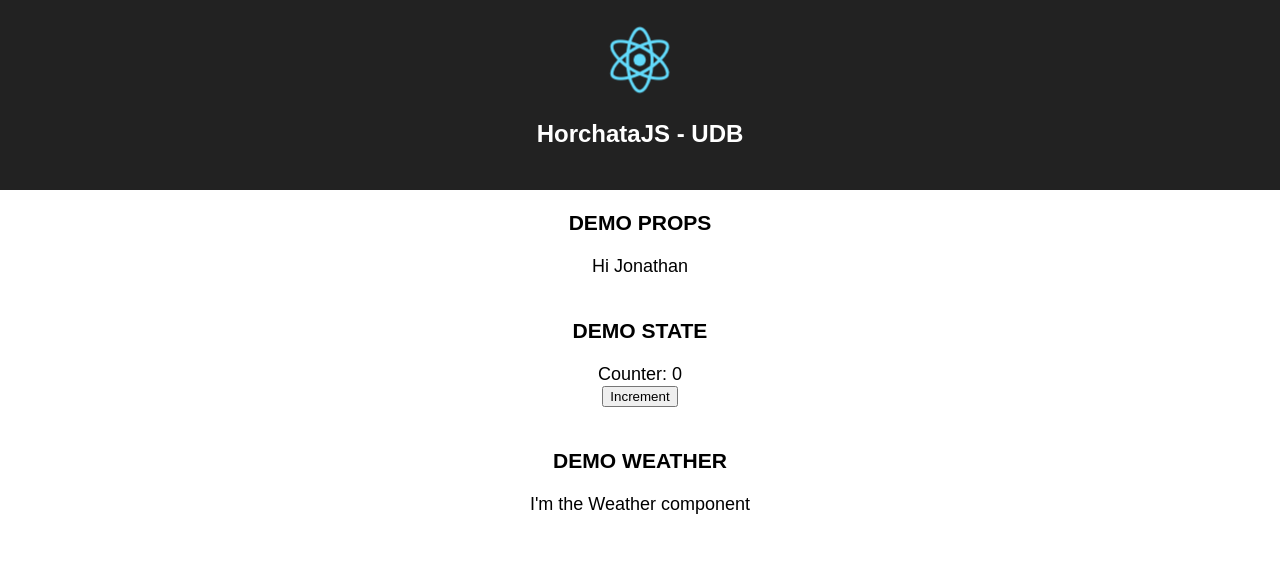
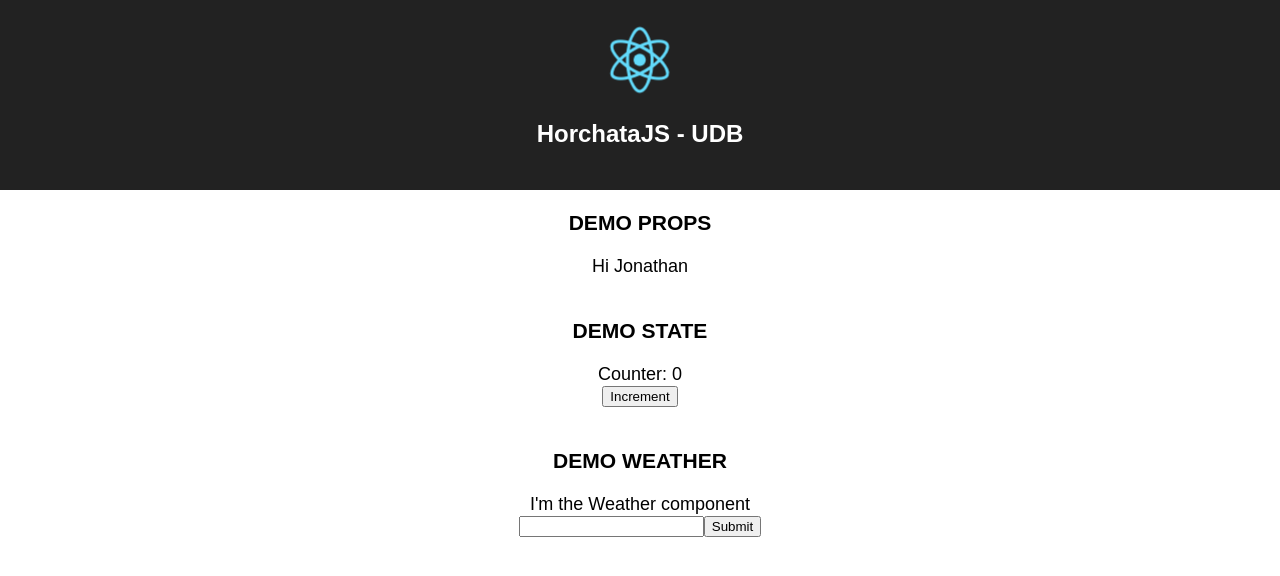
Before and after one commit to jonathanpalma/horchatajs-udb-demo, a React (Create React App) app: page / in a window 1280 px wide. Shown: the top 576 px of the page. Built offline with nearby package versions, Linux system fonts and the light colour scheme.

Commit message:
Added input text to handle city state

```diff
--- a/src/components/Weather.js
+++ b/src/components/Weather.js
@@ -5,10 +5,27 @@ const API_KEY = '6a78596d062df78380eff5944c4e5567';
 const ROOT_URL = 'http://api.openweathermap.org/data/2.5/forecast?appid=${API_KEY}';
 
 export default class Weather extends Component {
+
+  constructor(props) {
+    super(props);
+    this.state = { city: '' };
+
+    this.onInputChange = this.onInputChange.bind(this);
+  }
+
+  onInputChange(event) {
+    this.setState({ city: event.target.value });
+  }
+
   render() {
     return (
       <div>
         I'm the Weather component
+        <form>
+          <input type="text" name="city" onChange={this.onInputChange} value={this.state.city} />
+          <button>Submit</button>
+        </form>
+
       </div>
     )
   }
```
